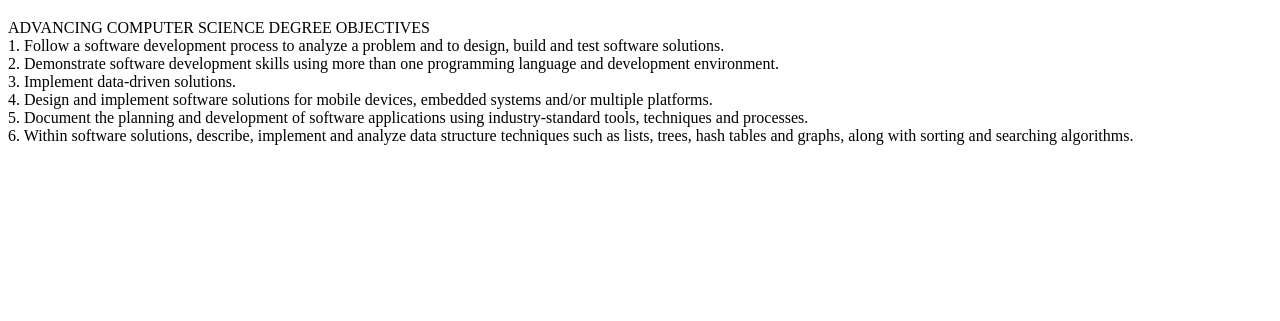
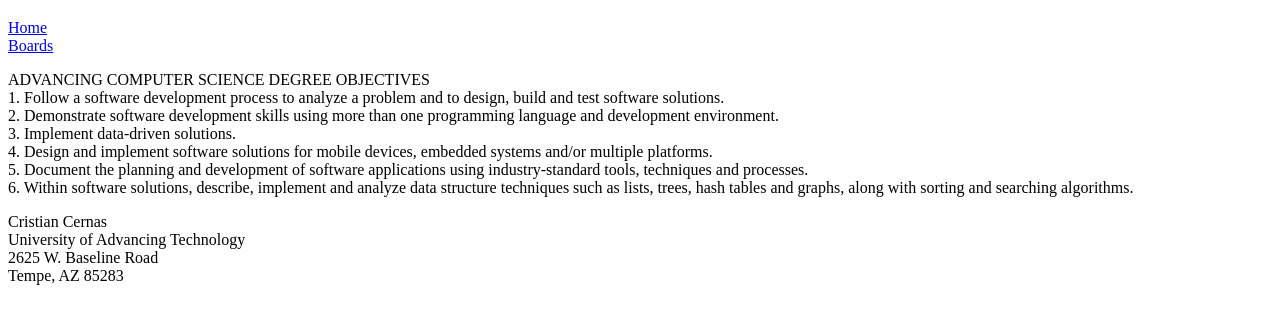
Before and after one commit to CristianCernas/Coding102, a plain HTML site: page boards.html in a window 1280 px wide. Shown: the part 61-382 px from the top of the page. Drawn offline with Linux system fonts and the light colour scheme.

Commit message:
Add files via upload

```diff
--- a/boards.html
+++ b/boards.html
@@ -1,4 +1,4 @@
-<!-- Cristian Cernas -->
+<!-- Cristian Cernas 9/24/24-->
 <!DOCTYPE html>
 <html lang="en">
 <head>
@@ -10,6 +10,12 @@
 </body>
     <header>
         <h1> Welcome to my UAT Boards page</h1>
+         <!-- create a nav section to hold the menu -->
+         <nav>
+            <a href="index.html">Home</a>
+            <br>
+            <a href="boards.html">Boards</a>
+         </nav>
     </header>
 
     <p>
@@ -25,7 +31,17 @@
     graphs, along with sorting and searching algorithms.
     </p>
 
-    <footer></footer>
+
+    <!-- add some personal and UAT info to the footer -->
+    <footer>
+        Cristian Cernas
+        <br>
+        University of Advancing Technology
+        <br>
+        2625 W. Baseline Road
+        <br>
+        Tempe, AZ 85283
+    </footer>
 
 
 </body>
```
Also changed, not shown: index.html (+16 -3 lines).
